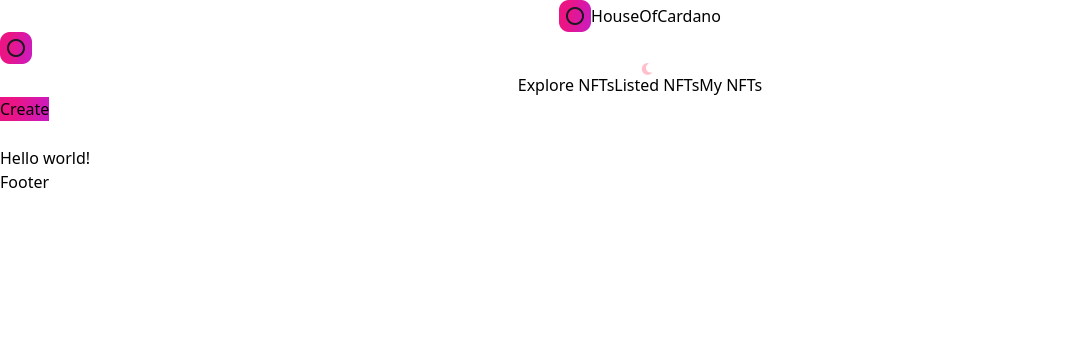
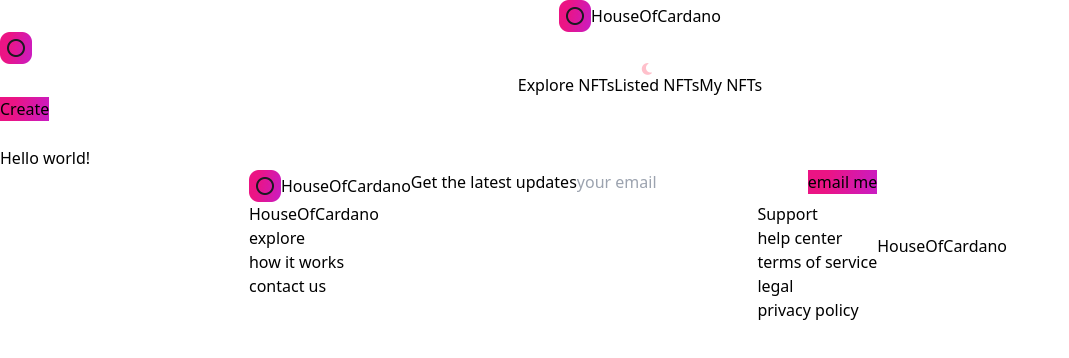
Before and after one commit to House-of-Cardano/2-cardano-millions-testnet, a Next.js app in the folder next-client/: page / in a window 1280 px wide. Shown: the top 358 px of the page, without its empty margins (0-1069 px from the left). Built offline with nearby package versions, Linux system fonts and the light colour scheme.

Commit message:
[Feature]: design Footer section

```diff
--- a/next-client/components/Button.tsx
+++ b/next-client/components/Button.tsx
@@ -1,9 +1,9 @@
 import React from "react";
 
 interface classStyles {
-  classStyles: string;
-  btnName: string;
-  handleClick: any;
+  classStyles?: string;
+  btnName?: string;
+  handleClick?: any;
 };
 
 const Button = ({classStyles, btnName, handleClick}:classStyles) => {
--- a/next-client/components/Footer.tsx
+++ b/next-client/components/Footer.tsx
@@ -1,9 +1,111 @@
-import React from 'react'
+import React from "react";
+
+import Image from "next/image";
+import { useTheme } from "next-themes";
+
+import images from "../assets";
+import { Button } from "./";
+
+interface FooterLinksAttributes {
+  heading?: any;
+  items?: any;
+}
+
+const FooterLinks = ({ heading, items }: FooterLinksAttributes) => (
+  <div className="flex-1 justify-start items-start">
+    <h3 className="font-poppins dark:text-white text-nft-black-2 font-semibold text-xl mb-10">
+      {heading}
+    </h3>
+    {items.map((item: string, index: any) => (
+      <p
+        key={index}
+        className="font-poppins dark:text-white text-nft-black-2 font-normaltext-base cursor-pointer dark:hover:text-nft-gray-3 hover:text-nft-gray-2 my-3"
+      >
+        {item}
+      </p>
+    ))}
+  </div>
+);
 
 const Footer = () => {
+  const { theme } = useTheme();
+
   return (
-    <div>Footer</div>
-  )
-}
+    <footer className="flexCenter flex-col border-t dark:border-nft-black-1 border-nft-gray-1 sm:py-8 py-16">
+      <div className="w-full minmd:w-4/5 flex flex-row md:flex-col sm:px-4 px-16 mt-5">
+        <div className="flexStart flex-1 flex-col">
+          <div className="flexCenter cursor-pointer">
+            <Image
+              src={images.logo02}
+              objectFit="contain"
+              width={32}
+              height={32}
+              alt="logo"
+            />
+            <p className="dark:text-white text-nft-black-1 font-semibold text-lg ml-1">
+              HouseOfCardano
+            </p>
+          </div>
+          <p className="font-poppins dark:text-white text-nft-black-1 font-semibold text-base mt-6">
+            Get the latest updates
+          </p>
+          <div className="flexBetween md:w-full minlg:w-557 w-357 mt-6 dark:bg-nft-black-2 bg-white dark:border-nft-black2 border-nft-gray-2 rounded-md">
+            <input
+              type="email"
+              placeholder="your email"
+              className="h-full flex-1 w-full dark:bg-nft-black-2 bg-white px-4 rounded-md dark:text-white text-nft-black-1 font-normal text-xs minlg:text-lg outline-none"
+            />
+            <div className="flex-initial">
+              <Button btnName="email me" classStyles="rounded-md" />
+            </div>
+          </div>
+        </div>
 
-export default Footer
+        <div className="flex-1 flexBetweenStart flex-wrap ml-10 md:ml-0 md:mt-8">
+          <FooterLinks
+            heading="HouseOfCardano"
+            items={["explore", "how it works", "contact us"]}
+          />
+          <FooterLinks
+            heading="Support"
+            items={[
+              "help center",
+              "terms of service",
+              "legal",
+              "privacy policy",
+            ]}
+          />
+        </div>
+      </div>
+
+      <div className="flexCenter w-full mt-5 border-t dark:border-nft-black-1 border-nft-gray-1 sm:px-4 px-16">
+        <div className="flexBetween flex-row w-full minmd:w-4/5 sm:flex-col mt-7">
+          <p className="font-poppins dark:text-white text-nft-black-1 font-semibold text-base">
+            HouseOfCardano
+          </p>
+          <div className="flex flex-row sm:mt-4">
+            {[
+              images.instagram,
+              images.twitter,
+              images.telegram,
+              images.discord,
+            ].map((image, index) => (
+              <div className="mx-2 cursor-pointer" key={index}>
+                <Image
+                  src={image}
+                  alt={""}
+                  objectFit="contain"
+                  width={24}
+                  height={24}
+                  className={theme === "light" && "filter invert"}
+                />
+              </div>
+            ))}
+          </div>
+        </div>
+      </div>
+    </footer>
+  );
+};
+
+export default Footer;
```
